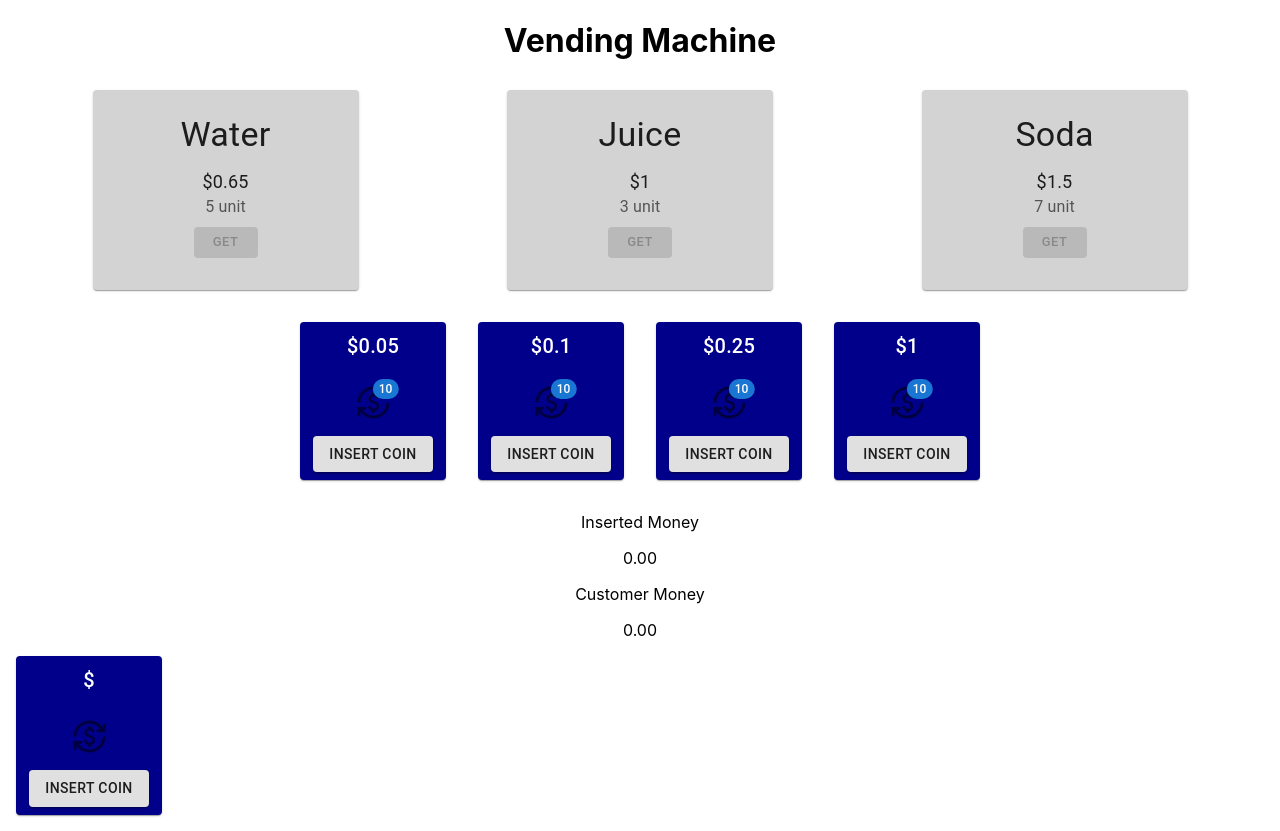
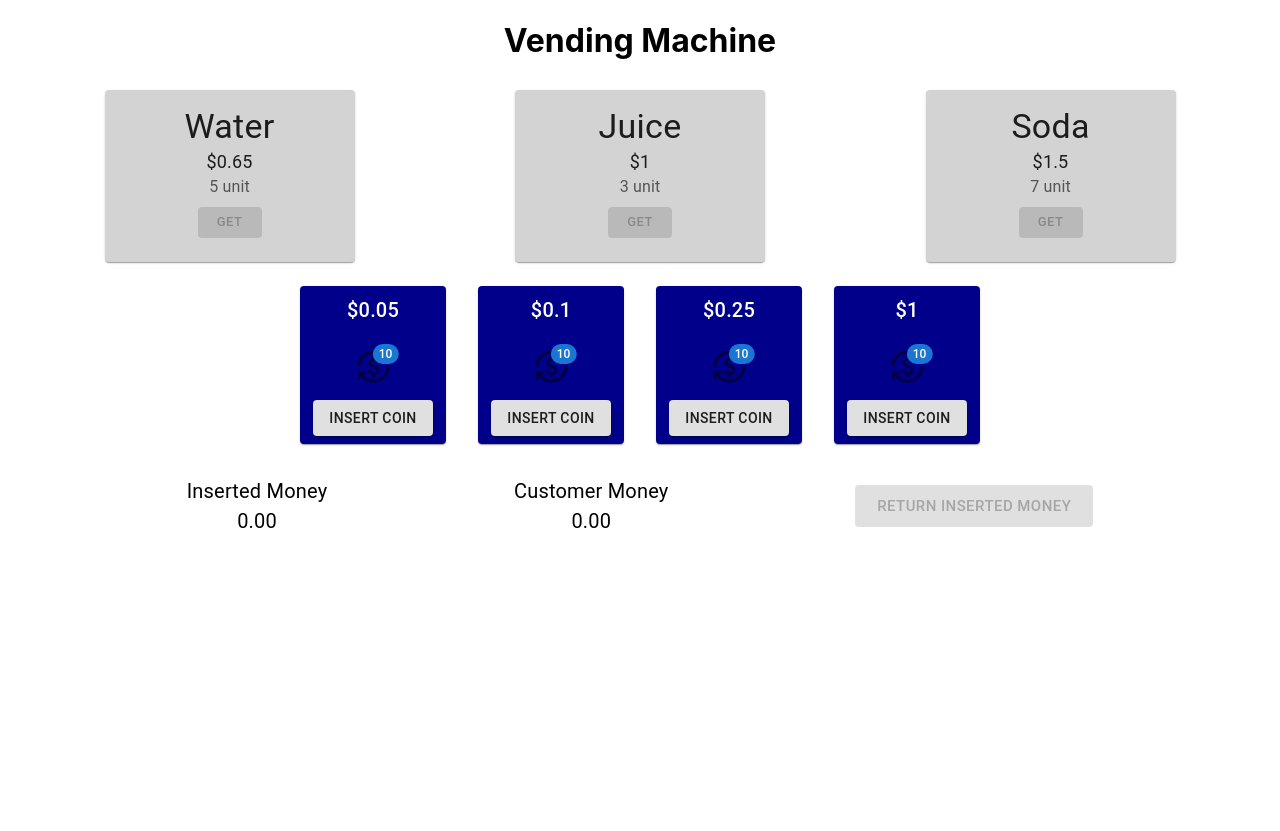
Before and after one commit to ChristiancChavez/vendingMachine, a React (Create React App) app: page / in a window 1280 px wide. After the commit the page ends 800 px from the top, so only its background shows below. Built offline with nearby package versions, Linux system fonts and the light colour scheme.

Commit message:
add styles to customer controls

```diff
--- a/src/components/Product.jsx
+++ b/src/components/Product.jsx
@@ -11,9 +11,9 @@ const Product = ({ item, disabled, onClick } ) => {
     };
 
     return (
-        <Card sx={{ width: 250, margin: 1, padding: 1, background: disabled ? 'lightGray' : 'lightBlue' }}>
+        <Card sx={{ width: 250, margin: 1, background: disabled ? 'lightGray' : 'lightBlue' }}>
             <CardContent>
-                <Typography variant="h4" color="text.primary" gutterBottom>
+                <Typography variant="h4" color="text.primary">
                     {name}
                 </Typography>
                 <Typography sx={{ fontSize: 18 }}>
--- a/src/components/VendingMachine.jsx
+++ b/src/components/VendingMachine.jsx
@@ -1,8 +1,9 @@
-import React, { useEffect, useState } from 'react';
+import React, { useState } from 'react';
 import MethodButton from './MethodButton';
 import Product from './Product';
-import { Box, Grid } from '@mui/material';
+import { Box, Grid, Typography } from '@mui/material';
 import ProductSelected from './ProductSelected';
+import { Button } from '@material-ui/core';
 
 
 const VendingMachine = () => {
@@ -101,13 +102,11 @@ const VendingMachine = () => {
                     </Grid>
                 ))}
             </Grid>
-            <Box container spacing={2}>
             <Grid
                 container
                 direction="row"
                 justifyContent="center"
                 alignItems="center"
-                    sx={{ marginTop: 1 }}
             >
                 {coinButtons.map((coinButton) => (
                     <Grid item >
@@ -120,24 +119,35 @@ const VendingMachine = () => {
                     ))
                 }
             </Grid>
-                <div>
-                    <p>Inserted Money</p>
-                    <p>{insertedMoneyRounded}</p>
-                </div>
-                <div>
-                    <p>Customer Money</p>
-                    <p>{customerMoneyRounded}</p>
-                </div>
-                <div>
-                    <MethodButton
+            <Grid
+                container
+                direction="row"
+                justifyContent="space-evenly"
+                alignItems="center"
+                sx={{ marginTop: 2 }}
+            >
+                <Grid item>
+                    <Typography sx={{ fontSize: 20 }}>Inserted Money</Typography>
+                    <Typography sx={{ fontSize: 20 }}>{insertedMoneyRounded}</Typography>
+                </Grid>
+                <Grid item>
+                    <Typography sx={{ fontSize: 20 }}>Customer Money</Typography>
+                    <Typography sx={{ fontSize: 20 }}>{customerMoneyRounded}</Typography>
+                </Grid>
+                <Grid item>
+                    <Button
                         onClick={handleReturnCoin}
-                        text="Return Coin"
-                    />
-                </div>
+                        size="large"
+                        variant="contained"
+                        disabled
+                    >
+                        Return inserted money
+                    </Button>
+                </Grid>
+            </Grid>
             {selectedProduct &&
                 <ProductSelected selectedProduct={selectedProduct} />
                 }
-            </Box>
         </Box>
     )
 };
```
Lines whose indentation alone changed are shown as unchanged.
